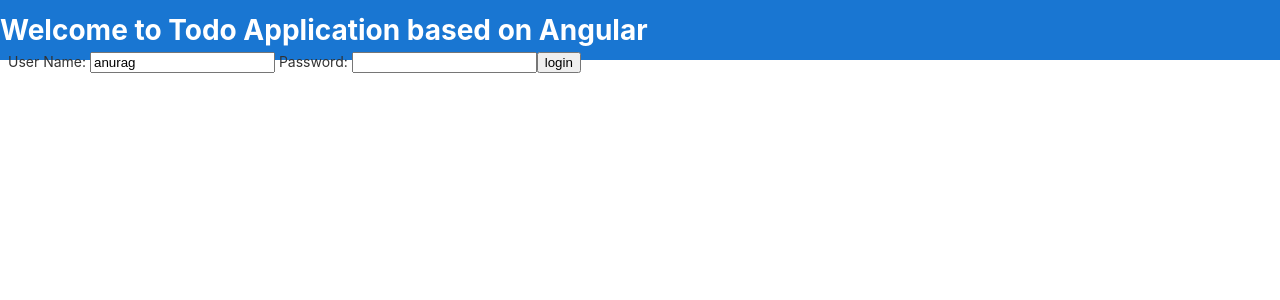
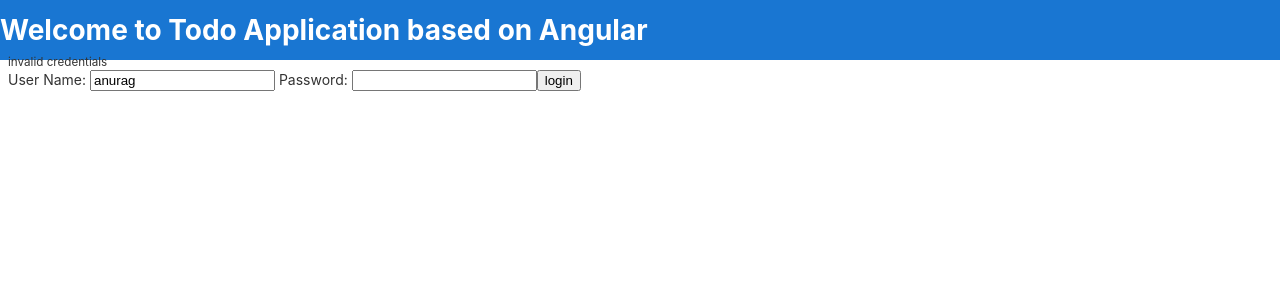
Before and after one commit to Anurag96/todo-angular-8, an Angular app: page / in a window 1280 px wide. Both pictures are taken after a click on the button "login". Shown: the top 300 px of the page. Built offline with nearby package versions, Linux system fonts and the light colour scheme.

Commit message:
Implemenation of hard coded Authentication

```diff
--- a/src/app/login/login.component.html
+++ b/src/app/login/login.component.html
@@ -1,5 +1,8 @@
 
-User Name: <input type="text" name= "username" [(ngModel)]="username" >
-Password: <input type="password" name= "password" [(ngModel)]="password">
+<small *ngIf='invalidLogin'>{{errorMessage}}</small>
 
-<button (click)=handleLogin()>login</button>
+<div>
+    User Name: <input type="text" name= "username" [(ngModel)]="username" >
+    Password: <input type="password" name= "password" [(ngModel)]="password">
+    <button (click)=handleLogin()>login</button>
+</div>
--- a/src/app/login/login.component.ts
+++ b/src/app/login/login.component.ts
@@ -9,13 +9,23 @@
 
   username='anurag'
   password=''
+  errorMessage='invalid credentials'
+  invalidLogin= false
   constructor() { }
 
   ngOnInit() {
   }
   handleLogin(){
+
+    if(this.username==='anurag' && this.password==='hello')
+    {
+    this.invalidLogin=false
     console.log(this.username)
     console.log(this.password)
+    }
+    else{
+      this.invalidLogin=true
+    }
   }
 
 }
```
